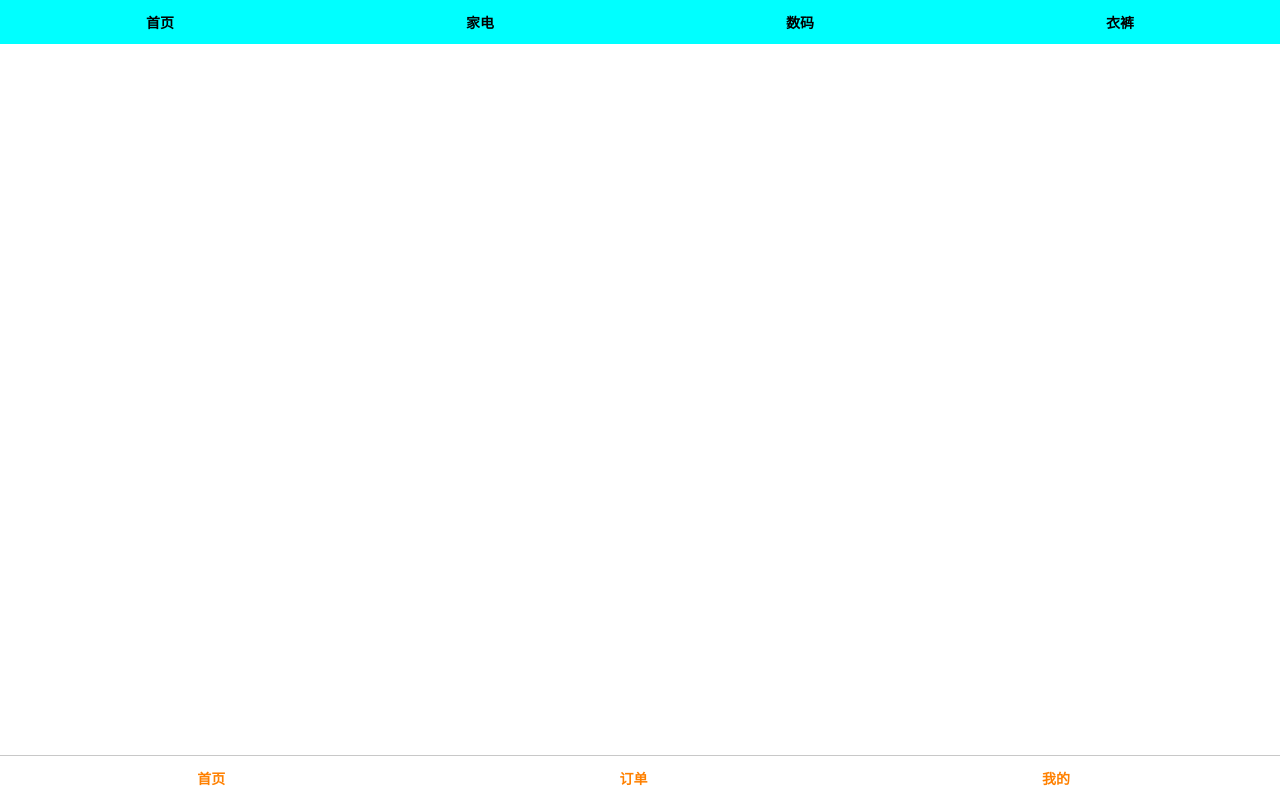
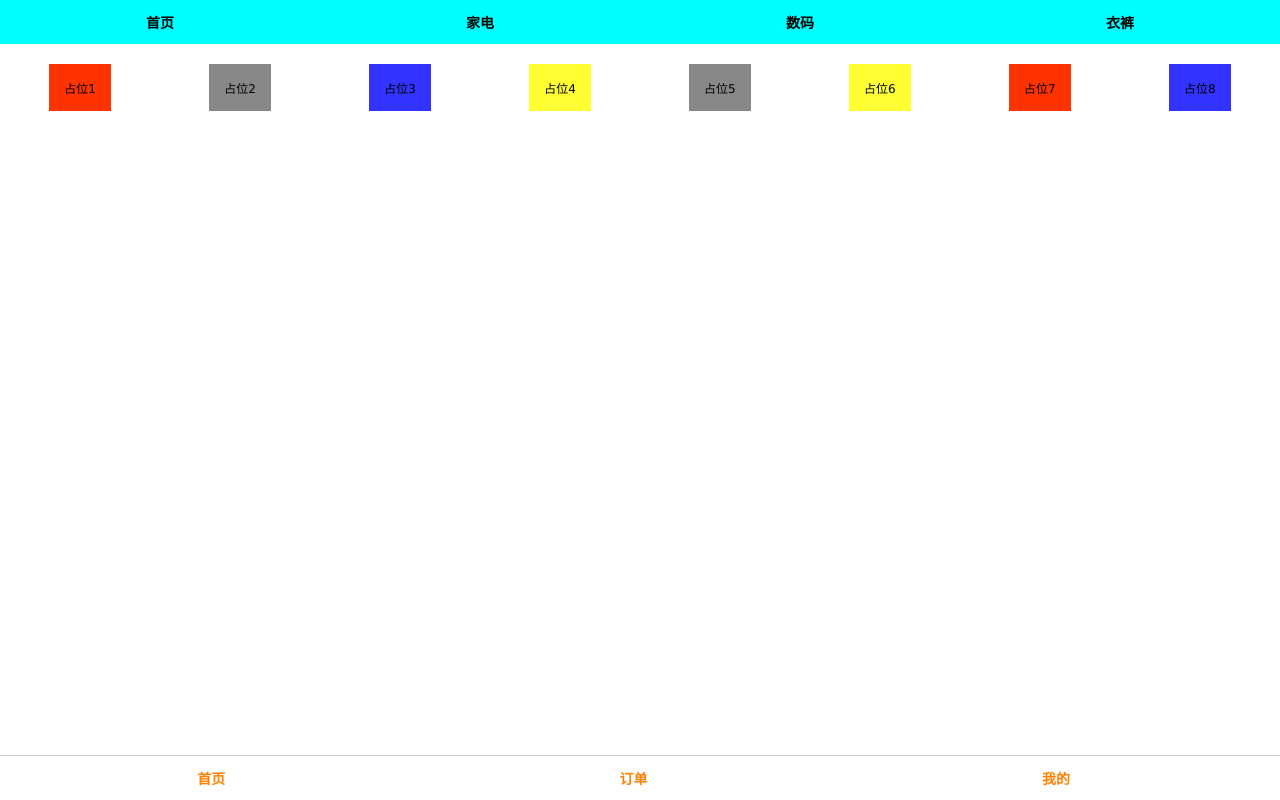
Before and after one commit to wangkai1995/mobile-SwipeGestures, a website: page app/index.html in a window 1280 px wide. Drawn offline with nearby package versions, Linux system fonts and the light colour scheme; files that its build step writes are made by us from their sources.

Commit message:
开发文件

```diff
--- a/app/index.html
+++ b/app/index.html
@@ -26,14 +26,14 @@
             <div class="content">
 
                 <div class="swipe-container">
-                        <div class="swipe-item"></div>
-                        <div class="swipe-item"></div>
-                        <div class="swipe-item"></div>
-                        <div class="swipe-item"></div>
-                        <div class="swipe-item"></div>
-                        <div class="swipe-item"></div>
-                        <div class="swipe-item"></div>
-                        <div class="swipe-item"></div>
+                        <div class="swipe-item test red">占位1</div>
+                        <div class="swipe-item test gay">占位2</div>
+                        <div class="swipe-item test blue">占位3</div>
+                        <div class="swipe-item test yellow">占位4</div>
+                        <div class="swipe-item test gay">占位5</div>
+                        <div class="swipe-item test yellow">占位6</div>
+                        <div class="swipe-item test red">占位7</div>
+                        <div class="swipe-item test blue">占位8</div>
                 </div>
 
             </div>
--- a/app/js/swipe_gestures.js
+++ b/app/js/swipe_gestures.js
@@ -1,8 +1,39 @@
+
+window.onload = function(){
+
+    var swipe = Swipe('.swipe-container');
+
+    console.log(swipe);
+
+};
 
 
+function Swipe(select){
+    var swipe = {};
 
-window.onload = function(){
-    console.log(1111111);
+    var container = {
+            height: 0,
+            width: 0
+        },
+        item = '';
+
+    var startX = 0,
+        startY = 0,
+        startTime  = 0;
 
 
-};
+    function init(select){
+        var war = document.querySelectorAll(select)[0];
+        container.height = war.clientHeight;
+        container.width = war.clientWidth
+        item = document.querySelectorAll(select+' div');
+
+        console.log(container);
+        console.log(item);
+    };
+
+    init(select);
+
+    return swipe;
+
+}
--- a/app/scss/style.scss
+++ b/app/scss/style.scss
@@ -45,11 +45,50 @@
         width: 100%;
         height: auto;
         overflow: hidden;
+        .test{
+            padding: 15px;
+            width: auto;
+        }
+        .red{
+            background-color: #f30;
+        }
+        .gay{
+            background-color: #888888;
+        }
+        .blue{
+            background-color: #3333FF;
+        }
+        .yellow{
+            background-color: #FFFF33;
+        }
     }
 
 }
 
+
+
 .swipe-container{
-    width: 100%;
-    height: 100%;
+    position: relative;
+    margin: 0 auto;
+    overflow: hidden;
+    display: flex;
+    -webkit-transition-timing-function: ease-out;
+    -moz-transition-timing-function: ease-out;
+    -ms-transition-timing-function: ease-out;
+    -o-transition-timing-function: ease-out;
+    transition-timing-function: ease-out;
+    -webkit-transform: translate3d(0,0,0);
+    -moz-transform: translate3d(0,0,0);
+    -o-transform: translate(0,0);
+    -ms-transform: translate3d(0,0,0);
+    transform: translate3d(0,0,0);
+    .swipe-item{
+        display: block;
+        width: 100%;
+        height: 100%;
+        -webkit-flex-shrink: 0;
+        -ms-flex: 0 0 auto;
+        flex-shrink: 0;
+        box-sizing: border-box;
+    }
 }
```
